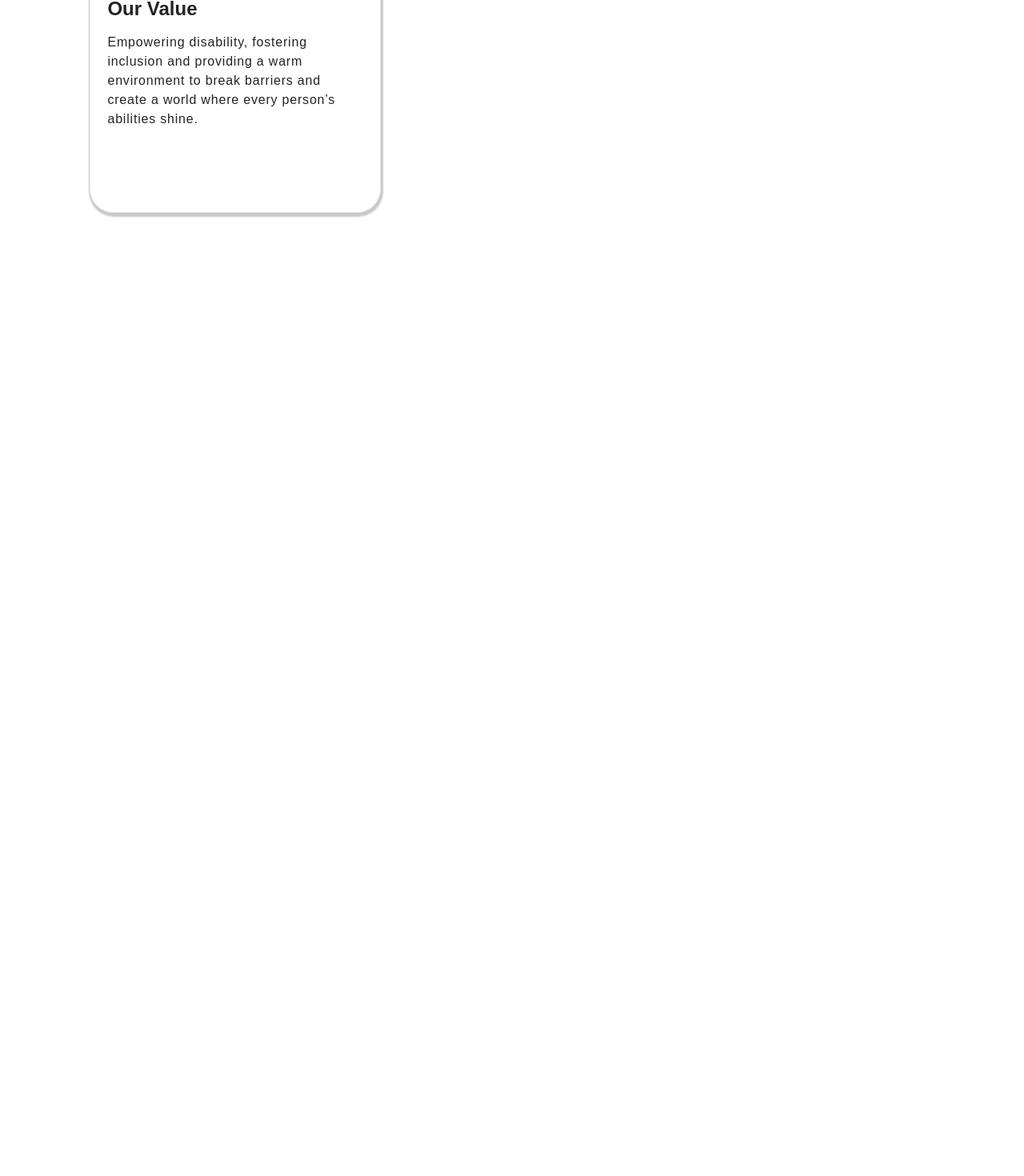
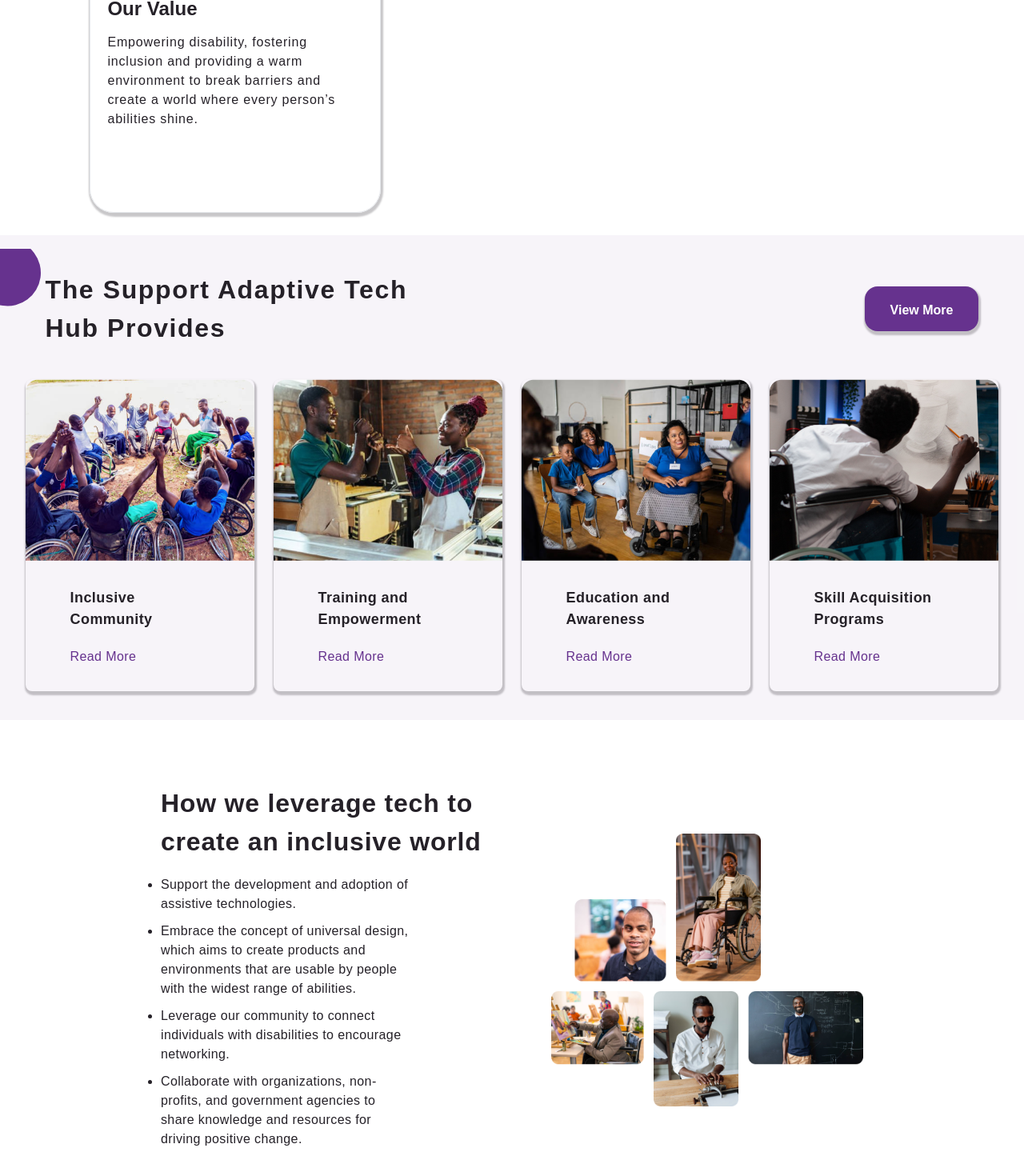
Before and after one commit to Auxtnn/AssistivTeq, a Next.js app: page / in a window 1280 px wide. Shown: the part 1521-2991 px from the top of the page at 80% size. Before the commit the page ends 1815 px from the top, so only its background shows below. Built offline with nearby package versions, Linux system fonts and the light colour scheme.

Commit message:
added two more sections

```diff
--- a/app/page.js
+++ b/app/page.js
@@ -1,9 +1,44 @@
 import Image from 'next/image'
-import { headerImage, gift, eye, leaf } from '@/public/images'
+import {
+  headerImage,
+  gift,
+  eye,
+  leaf,
+  inclusive,
+  education,
+  skill,
+  training,
+  people
+} from '@/public/images'
+
 import Card from '@/components/Card'
 
 
 export default function Home() {
+
+  const provideCards = ({ image, title }) => {
+    return(
+      <div className='w-[18.3125rem] h-[24.375rem] md:w-[17.875rem] overflow-hidden shadow-card rounded-[0.5rem]'>
+        <div className='h-[14.125rem] '>
+          <Image
+            src={image}
+            alt='images'
+            className='relative w-[100%]'
+          />
+        </div>
+        <div className='pl-[3.47rem] pb-[1.94rem]'>
+          <h1 className='w-[10.09rem] font-[600] text-heading text-[1.125rem] tracking-wide mt-[2.13rem] mb-[1.31rem]'>
+            {title}
+          </h1>
+          <a className='text-primary text-[1rem] tracking-wide'>
+            Read More
+          </a>
+        </div>
+      </div>
+    )
+  }
+
+
   return (
     <main className="">
       <section className='mt-[2.5rem] md:mt-[1.5rem] flex md:justify-between lg:px-[7rem]'>
@@ -64,8 +99,77 @@ export default function Home() {
         </div>
       </section>
       {/* what we provide section */}
-      <section>
-
+      <section className='flex flex-col  justify-center items-center bg-[#66328E0D]  overflow-hidden pb-[2.25rem]'>
+        {/* rectangle */}
+        <div className='  absolute left-0 -mt-[29rem] '>
+          <svg xmlns="http://www.w3.org/2000/svg" width="51" height="72" viewBox="0 0 51 72" fill="none">
+            <circle cx="9.50527" cy="30.0052" r="41.4874" transform="rotate(-14.2544 9.50527 30.0052)" fill="#66328E"/>
+          </svg>
+        </div>
+        <div className='flex md:gap-[35rem] mt-[2.73rem] items-center'>
+          <h1 className='w-[16.54rem] text-[1.25rem] md:w-[29rem] md:text-[2rem] font-[700] tracking-wider text-center md:text-left text-heading '>
+            The Support Adaptive Tech Hub Provides
+          </h1>
+          <a href='' className='hidden md:flex text-white bg-primary rounded-[1rem] px-[2rem] py-[1.13rem] md:mt-0 font-[700] shadow-card h-[3.5rem]'>
+            View More
+          </a>
+        </div>
+        <article className='mt-[2.5rem] flex flex-col gap-[1.5rem] md:flex-row md:flex-wrap'>
+          {provideCards({
+            title: 'Inclusive Community',
+            image: inclusive
+          }
+          )}
+          {provideCards({
+            title: 'Training and Empowerment',
+            image: training
+          }
+          )}
+          {provideCards({
+            title: 'Education and Awareness',
+            image: education
+          }
+          )}
+          {provideCards({
+            title: 'Skill Acquisition Programs',
+            image: skill
+          }
+          )}
+        </article>
+        <a href='' className='md:hidden text-white bg-primary rounded-[1rem] px-[2rem] py-[1.13rem] mt-[2.5rem] font-[700] shadow-card'>
+          View More
+        </a>
+      </section>
+      <section className='flex flex-col md:flex-row-reverse items-center md:items-center md:justify-between pt-[2.5rem] md:px-[12.56rem]'>
+        <div>
+          <Image
+            src={people}
+            alt='people'
+            className='relative w-[18.89rem] md:w-[31.43rem]'
+          />
+        </div>
+        <article className='mt-[2.5rem]'>
+          <h1 className='w-[21.093rem] md:w-[30.5rem] font-[700] text-heading text-[1.25rem] md:text-[2rem] tracking-wide text-center md:text-left'>
+            How we leverage tech to create an inclusive world
+          </h1>
+          <ul className="list-disc list-outside mt-[1.125rem] flex flex-col gap-[.63rem] items-center md:items-start justify-center pb-[3rem]">
+            <li className="text-[#252128] tracking-wide text-[1rem] max-w-[19.437rem] md:max-w-[23.0625]">
+              Support the development and adoption of assistive technologies.
+            </li>
+            <li className="text-[#252128] tracking-wide text-[1rem] max-w-[19.437rem] md:max-w-[23.0625]">
+              Embrace the concept of universal design, which aims to create products and environments that are usable by people with the widest range of abilities.
+            </li>
+            <li className="text-[#252128] tracking-wide text-[1rem] max-w-[19.437rem] md:max-w-[23.0625]">
+              Leverage our community to connect individuals with disabilities to encourage networking.
+            </li>
+            <li className="text-[#252128] tracking-wide text-[1rem] max-w-[19.437rem] md:max-w-[23.0625]">
+              Collaborate with organizations, non-profits, and government agencies to share knowledge and resources for driving positive change.
+            </li>
+          </ul>
+          <a href='' className='md:hidden text-white bg-primary rounded-[1rem] px-[2rem] py-[1.13rem] mt-[3rem] font-[700] shadow-card h-[2.25rem]'>
+            Join Us
+          </a>
+        </article>
       </section>
     </main>
   )
--- a/public/images/index.js
+++ b/public/images/index.js
@@ -7,6 +7,7 @@ import training from './training.png'
 import eye from './eye.png';
 import gift from './gift.png';
 import leaf from './leaf.png'
+import inclusive from './inclusive.png'
 
 
 
@@ -19,5 +20,6 @@ export {
   training,
   leaf,
   eye,
-  gift
+  gift,
+  inclusive
 }
```
